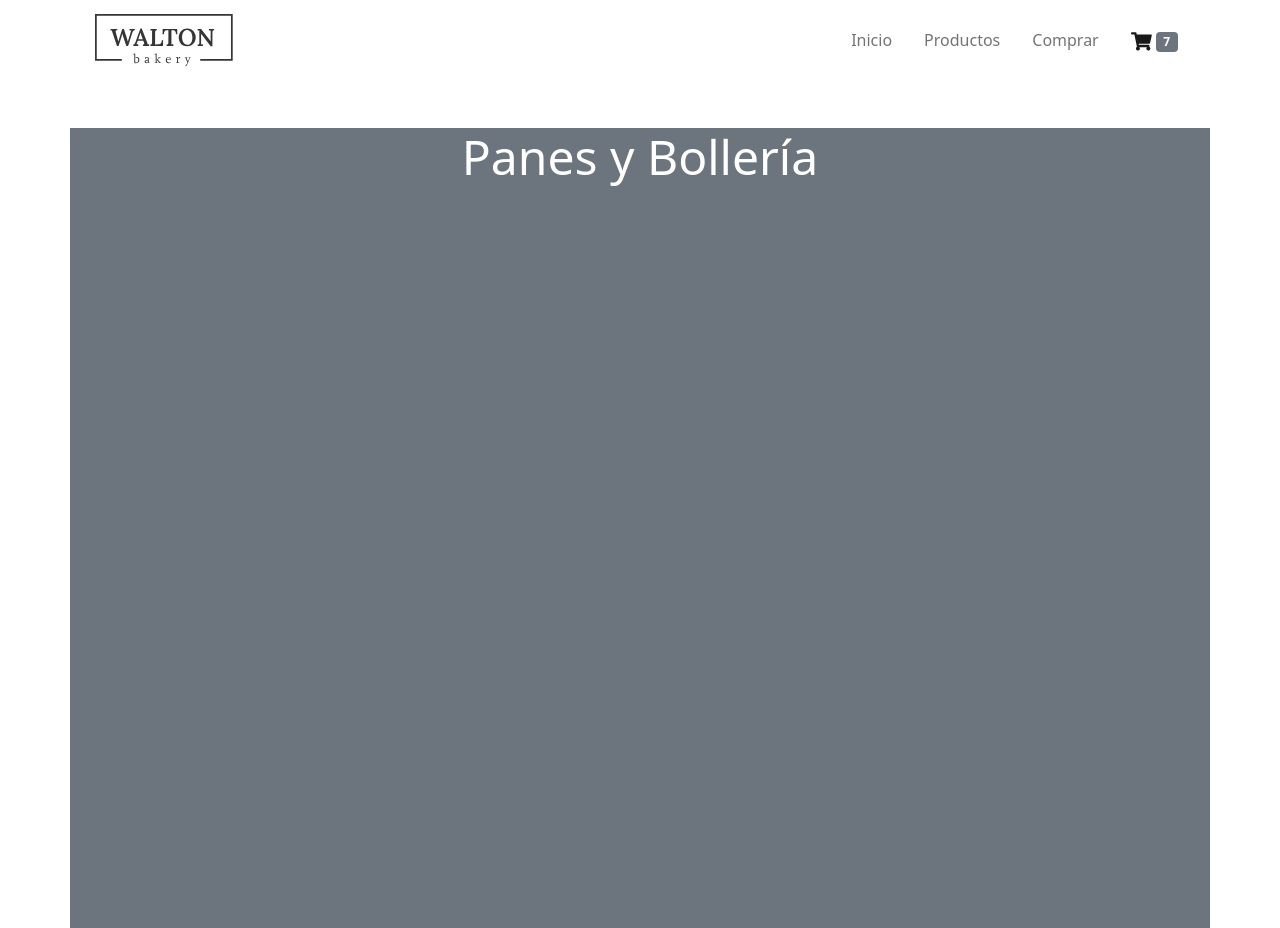
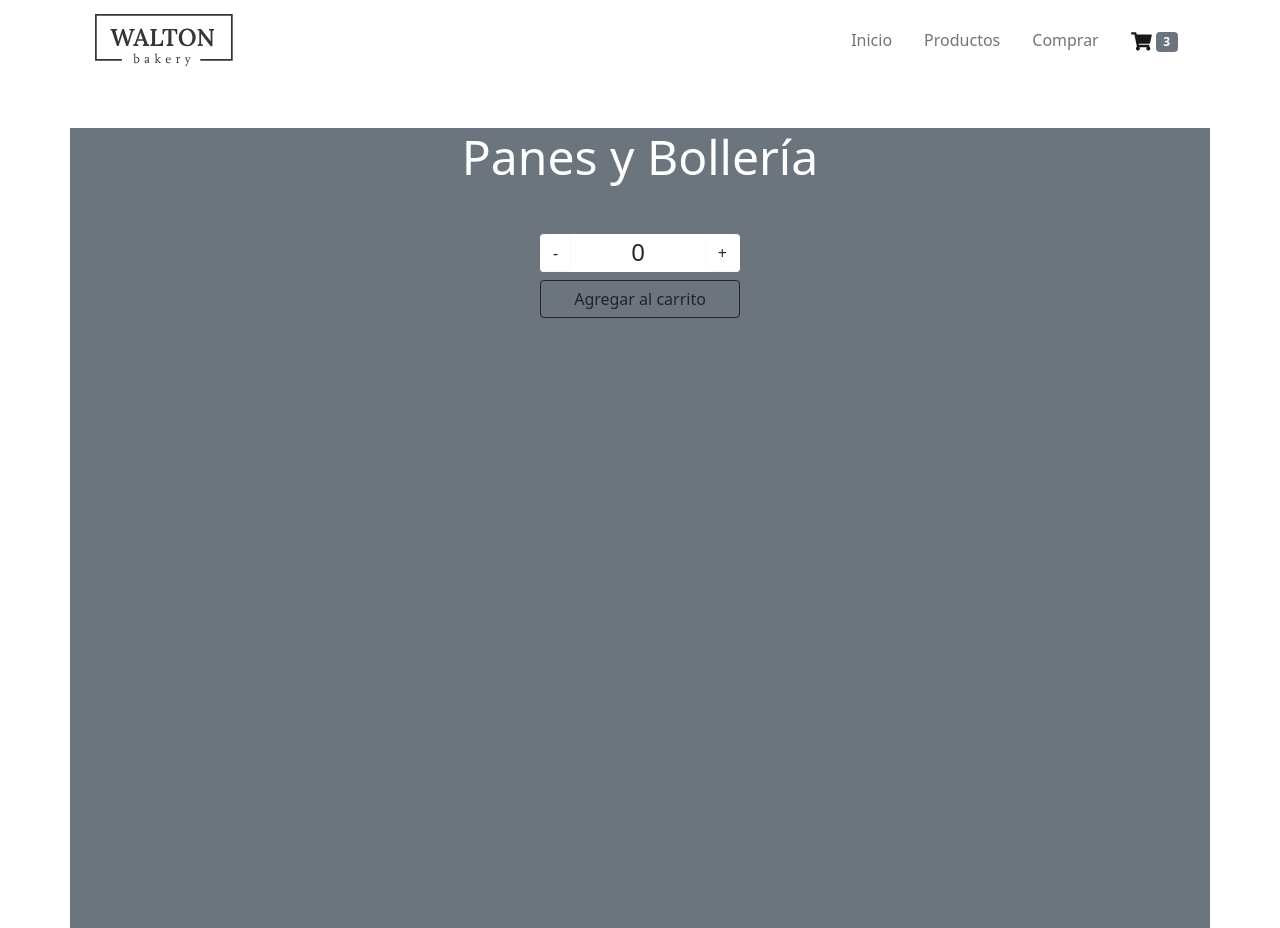
Before and after one commit to germanWalton/ecommerceReact, a React (Create React App) app in the folder my-app/: page / in a window 1280 px wide. Built offline with nearby package versions, Linux system fonts and the light colour scheme.

Commit message:
contador con boton

```diff
--- a/my-app/src/components/CartWidget.js
+++ b/my-app/src/components/CartWidget.js
@@ -1,15 +1,17 @@
 import {FaShoppingCart} from 'react-icons/fa';
 import '../css/cartWidget.css';
 
-const CartWidget = (props)=> {
-  const {itemCount} = props;
-  const itemCountTag = itemCount>0?<span className="badge bg-secondary">{itemCount}</span>:"";
+const CartWidget = ({itemCount})=> {
+
   return (
 
-  <div className="cartContainer">
-     <FaShoppingCart className="cart me-1"/>{itemCountTag}
-   </div>
-  );
+            <div className="cartContainer">
+
+              <FaShoppingCart className="cart me-1"/>
+              {itemCount > 0 ? (<span className="badge bg-secondary">{itemCount}</span>) : ""}
+
+            </div>
+          );
 }
 
 export default CartWidget;
--- /dev/null
+++ b/my-app/src/components/ItemCount.js
@@ -0,0 +1,33 @@
+import React,{useState} from 'react'
+import Button from 'react-bootstrap/Button'
+
+import '../css/itemCount.css'
+
+const ItemCount = ({stock,initial})=>  {
+
+ const[counter,setCounter]=useState(initial);
+
+ const add = ()=>{
+ counter<stock?(setCounter(counter+1)):console.log("No hay mas stock")}
+
+ const substract =()=>{
+ counter>initial? (setCounter(counter-1)):console.log("Ha superado el numero minimo")}
+
+  return (
+    <>
+        <div className="d-flex justify-content-center mt-5">
+        <div className="count-container">
+            <div className="d-flex bg-white justify-content-between rounded">
+               <Button type="button" variant="outline-light text-dark" onClick={substract}>-</Button>
+                <h4 className="m-0 p-1">{counter}</h4>
+                <Button type="button" variant="outline-light text-dark" onClick={add}>+</Button>
+            </div>
+                <Button type="button" className="container-fluid mt-2" variant="outline-dark">Agregar al carrito</Button>
+
+        </div>
+</div>
+  </>
+        )
+}
+
+export default ItemCount
--- a/my-app/src/components/ItemListContainer.js
+++ b/my-app/src/components/ItemListContainer.js
@@ -1,12 +1,13 @@
+import ItemCount from "./ItemCount"
 
 
-
-const ItemListContainer = (props) => {
-  const {greeting} = props;
-  const greetingUi = <div className="text-white text-center mt-5"> <h1>{greeting}</h1></div>;
+const ItemListContainer = ({greeting}) => {
 
   return (
-          greetingUi
+            <>
+            {<div className="text-white text-center mt-5"> <h1>{greeting}</h1></div>}
+            <ItemCount stock={20} initial={0}/>
+            </>
           )
 }
 
--- a/my-app/src/components/NavBar.js
+++ b/my-app/src/components/NavBar.js
@@ -10,14 +10,14 @@ function NavBar() {
 
 <Navbar expand="lg">
   <Container>
-    <Navbar.Brand href="#home"><img className="logo" src={logo} width="140"/> </Navbar.Brand>
+    <Navbar.Brand href="#home"><img className="logo" src={logo} width="140" alt="logo"/> </Navbar.Brand>
     <Navbar.Toggle aria-controls="basic-navbar-nav" />
     <Navbar.Collapse id="basic-navbar-nav" className="text-center">
       <Nav className="ms-auto">
         <Nav.Link href="#home" className="me-3">Inicio </Nav.Link>
         <Nav.Link href="#link" className="me-3">Productos</Nav.Link>
         <Nav.Link href="#link" className="me-3">Comprar</Nav.Link>
-        <Nav.Link href="#link" className="active"> <CartWidget itemCount="7"/></Nav.Link>
+        <Nav.Link href="#link" className="active"> <CartWidget itemCount="3"/></Nav.Link>
 
 
       </Nav>
--- /dev/null
+++ b/my-app/src/css/itemCount.css
@@ -0,0 +1 @@
+.count-container{width:200px}
```
Also changed, not shown: my-app/src/components/Item.js (added), my-app/src/components/ItemList.js (added).
